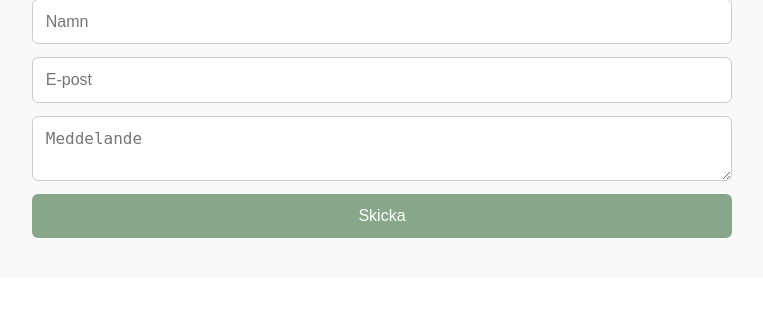
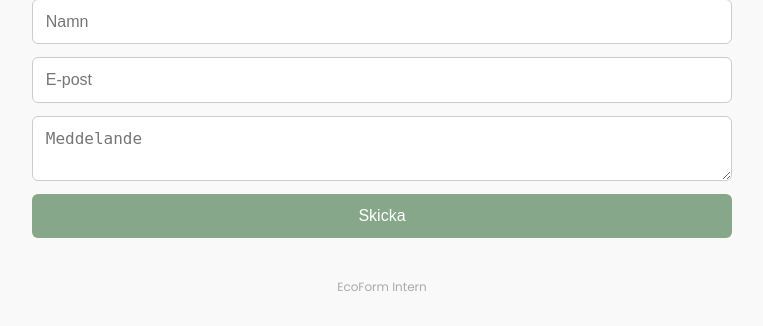
Before and after one commit to oxelvagen/ecoform, a Flask app: page / in a window 1280 px wide. Shown: the part 792-1118 px from the top of the page, without its empty margins (258-1021 px from the left). Before the commit the page ends 1030 px from the top, so only its background shows below. Run offline with Flask 3, Linux system fonts and the light colour scheme.

Commit message:
Add files via upload

```diff
--- a/templates/index.html
+++ b/templates/index.html
@@ -81,5 +81,6 @@
             document.getElementById("lightbox").style.display = "none";
         }
     </script>
+<div style="text-align:center;font-size:0.75rem;margin:30px auto;"><a href="/login" style="color:#aaa;text-decoration:none;">EcoForm Intern</a></div>
 </body>
 </html>
```
